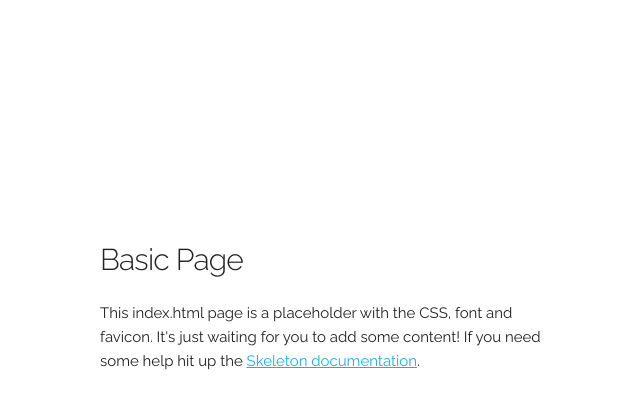
After one commit to ThThelitz/story, a Flask app: template templates/skeleton.html in a window 1280 px wide. The commit adds this page. Shown: the top 409 px of the page, without its empty margins (60-700 px from the left). Run offline with Flask 2, Linux system fonts and the light colour scheme; the template is opened without the code that fills it, so the values that code supplies are empty.

Commit message:
Clean up initial code a bit

```diff
--- a/requirements.txt
+++ b/requirements.txt
@@ -1,4 +1,3 @@
 Flask
 Jinja2
 gunicorn
-flask-talisman
--- a/static/styles.css
+++ b/static/styles.css
@@ -1,2 +1 @@
 /* TODO */
-/* TEST */
--- /dev/null
+++ b/templates/skeleton.html
@@ -0,0 +1,48 @@
+<!-- Basic skeleton html for reference -->
+<!DOCTYPE html>
+<html lang="en">
+<head>
+
+  <!-- Basic Page Needs
+  –––––––––––––––––––––––––––––––––––––––––––––––––– -->
+  <meta charset="utf-8">
+  <title>Your page title here :)</title>
+  <meta name="description" content="">
+  <meta name="author" content="">
+
+  <!-- Mobile Specific Metas
+    Possibly this might be important but I deleted it
+  –––––––––––––––––––––––––––––––––––––––––––––––––– -->
+  <meta name="viewport" content="width=device-width, initial-scale=1">
+
+  <!-- FONT
+  –––––––––––––––––––––––––––––––––––––––––––––––––– -->
+  <link href="//fonts.googleapis.com/css?family=Raleway:400,300,600" rel="stylesheet" type="text/css">
+
+  <!-- CSS
+  –––––––––––––––––––––––––––––––––––––––––––––––––– -->
+  <link rel="stylesheet" href="css/normalize.css">
+  <link rel="stylesheet" href="css/skeleton.css">
+
+  <!-- Favicon
+  –––––––––––––––––––––––––––––––––––––––––––––––––– -->
+  <link rel="icon" type="image/png" href="images/favicon.png">
+
+</head>
+<body>
+
+  <!-- Primary Page Layout
+  –––––––––––––––––––––––––––––––––––––––––––––––––– -->
+  <div class="container">
+    <div class="row">
+      <div class="one-half column" style="margin-top: 25%">
+        <h4>Basic Page</h4>
+        <p>This index.html page is a placeholder with the CSS, font and favicon. It's just waiting for you to add some content! If you need some help hit up the <a href="http://www.getskeleton.com">Skeleton documentation</a>.</p>
+      </div>
+    </div>
+  </div>
+
+<!-- End Document
+  –––––––––––––––––––––––––––––––––––––––––––––––––– -->
+</body>
+</html>
```
Also changed, not shown: application.py (+0 -10 lines), templates/index.html (+2 -19 lines).
